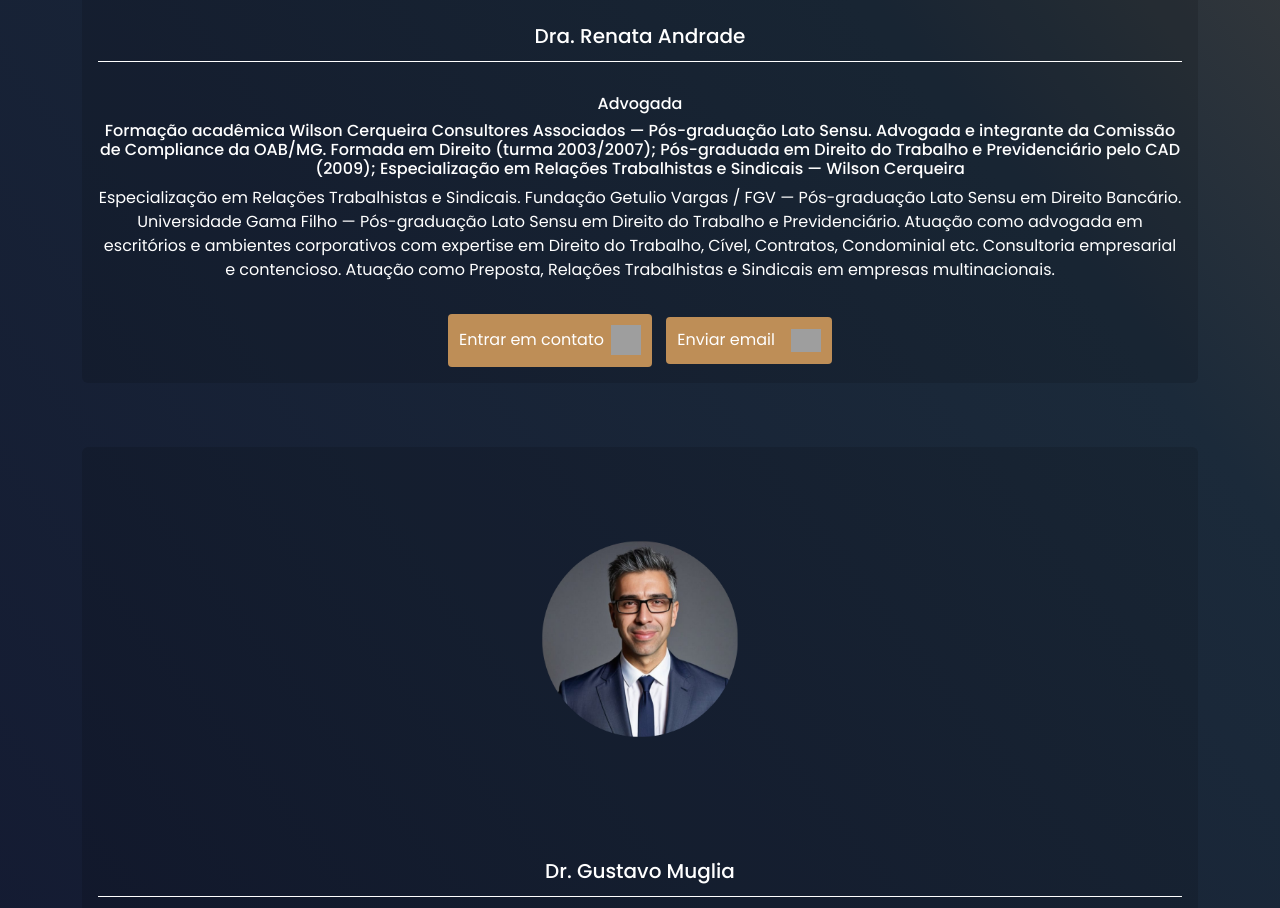
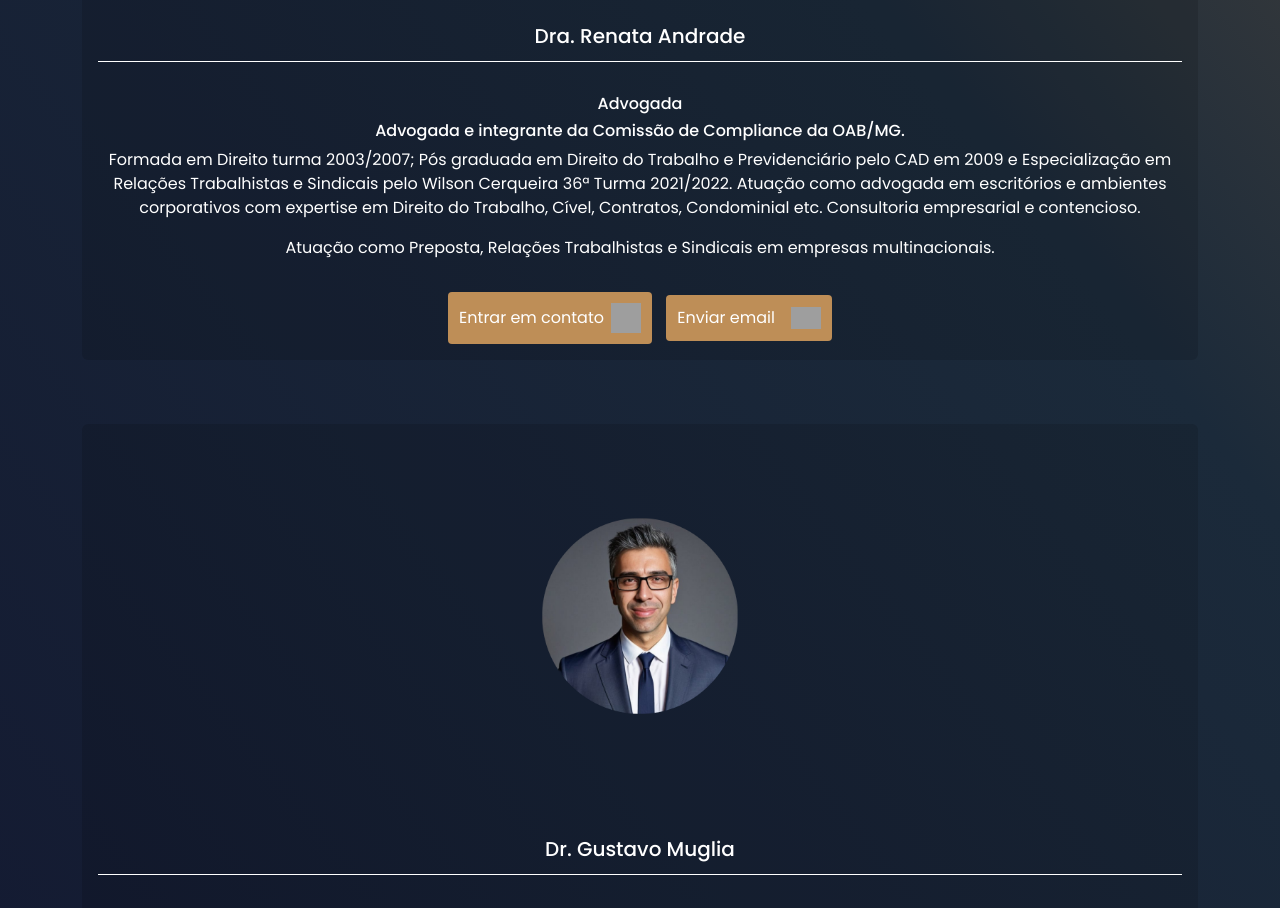
Before and after one commit to PedroOrnelasPego/josimar-bezerra-advogados, a React (Vite) app: page / in a window 1280 px wide. Shown: the part 2680-3588 px from the top of the page. Built offline with nearby package versions, Linux system fonts and the light colour scheme; grey boxes are pictures that could not be loaded.

Commit message:
update nov3

```diff
--- a/src/components/Team/Team.jsx
+++ b/src/components/Team/Team.jsx
@@ -45,20 +45,16 @@ const teamMembers = [
     imgSrc: renataAndrade,
     description: (
       <>
-        <h6>
-          Formação acadêmica Wilson Cerqueira Consultores Associados —
-          Pós-graduação Lato Sensu. Advogada e integrante da Comissão de
-          Compliance da OAB/MG. Formada em Direito (turma 2003/2007);
-          Pós-graduada em Direito do Trabalho e Previdenciário pelo CAD (2009);
-          Especialização em Relações Trabalhistas e Sindicais — Wilson Cerqueira
-        </h6>
+        <h6>Advogada e integrante da Comissão de Compliance da OAB/MG.</h6>
         <p>
-          Especialização em Relações Trabalhistas e Sindicais. Fundação Getulio
-          Vargas / FGV — Pós-graduação Lato Sensu em Direito Bancário.
-          Universidade Gama Filho — Pós-graduação Lato Sensu em Direito do
-          Trabalho e Previdenciário. Atuação como advogada em escritórios e
-          ambientes corporativos com expertise em Direito do Trabalho, Cível,
-          Contratos, Condominial etc. Consultoria empresarial e contencioso.
+          Formada em Direito turma 2003/2007; Pós graduada em Direito do
+          Trabalho e Previdenciário pelo CAD em 2009 e Especialização em
+          Relações Trabalhistas e Sindicais pelo Wilson Cerqueira 36ª Turma
+          2021/2022. Atuação como advogada em escritórios e ambientes
+          corporativos com expertise em Direito do Trabalho, Cível, Contratos,
+          Condominial etc. Consultoria empresarial e contencioso.
+        </p>
+        <p>
           Atuação como Preposta, Relações Trabalhistas e Sindicais em empresas
           multinacionais.
         </p>
```
